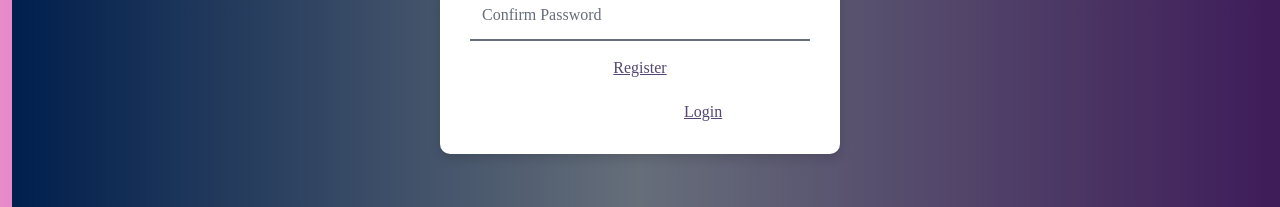
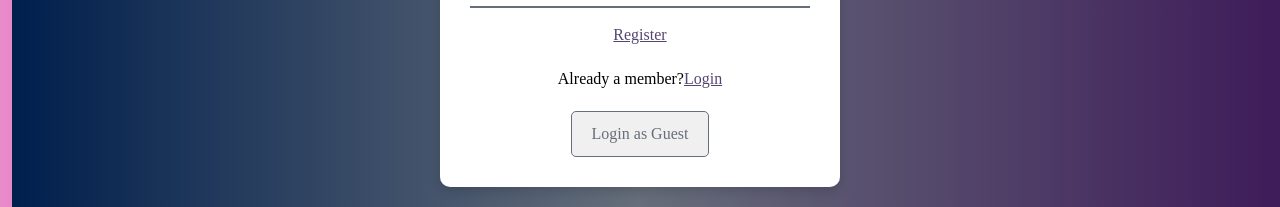
Before and after one commit to mapulecodes/saloninventory, a Vue app: page /register in a window 1280 px wide. Shown: the part 500-707 px from the top of the page. Built offline with nearby package versions, Linux system fonts and the light colour scheme.

Commit message:
registeruser

```diff
--- a/src/views/LoginView.vue
+++ b/src/views/LoginView.vue
@@ -27,19 +27,34 @@ export default {
   },
   methods: {
     async loginUser() {
+      const userData = {
+        email: this.user_email,
+        password: this.user_password
+      };
+
       try {
-        const response = await this.$store.dispatch('loginUser', this.$data);
+        // Send user data to the backend (adjust the URL to match your API)
+        const response = await fetch('/api/login', {
+          method: 'POST',
+          headers: {
+            'Content-Type': 'application/json'
+          },
+          body: JSON.stringify(userData)
+        });
 
+        const result = await response.json();
 
-        if (!response || response.status === 404) {
-          this.$router.push('/register');
+        if (response.ok) {
+          // On successful login, store token or user data and redirect to the dashboard
+          localStorage.setItem('token', result.token); // Assuming token is returned from the API
+          this.$router.push('/dashboard');
         } else {
-
-          this.$router.push('/dashboard');
+          // Handle invalid login credentials
+          alert(result.message || 'Login failed. Please check your credentials.');
         }
       } catch (error) {
         console.error('Login error:', error);
-
+        alert('An error occurred during login');
       }
     },
     goToRegister() {
--- a/src/views/RegisterView.vue
+++ b/src/views/RegisterView.vue
@@ -10,10 +10,14 @@
         <button type="submit" class="btn-text">Register</button>
       </form>
 
+      <!-- Login for existing users -->
       <div class="login-link">
-        <span>Already a member?</span>
+        <span style="color: black">Already a member?</span>
         <router-link to="/login" class="btn-text">Login</router-link>
       </div>
+
+      <!-- Login as Guest Button -->
+      <button @click="loginAsGuest" class="btn-guest">Login as Guest</button>
     </div>
   </div>
 </template>
@@ -30,13 +34,13 @@ export default {
   },
   methods: {
     async registerUser() {
-      // Validate password match
+
       if (this.user_password !== this.user_confirm_password) {
         alert('Passwords do not match');
         return;
       }
 
-      // Prepare user data
+
       const userData = {
         name: this.user_name,
         email: this.user_email,
@@ -44,7 +48,7 @@ export default {
       };
 
       try {
-        // Send user data to the backend (adjust the URL to match your API)
+
         const response = await fetch('/api/register', {
           method: 'POST',
           headers: {
@@ -56,15 +60,20 @@ export default {
         const result = await response.json();
 
         if (response.ok) {
-          // On successful registration, redirect to the dashboard
+
           this.$router.push('/dashboard');
         } else {
-          // Handle error (e.g. user already exists)
+
           alert(result.message || 'Registration failed');
         }
       } catch (error) {
         alert('An error occurred during registration');
       }
+    },
+    loginAsGuest() {
+
+      localStorage.setItem('isGuest', true);
+      this.$router.push('/dashboard');
     }
   }
 };
@@ -124,6 +133,23 @@ input:focus {
   color: #666e7a;
 }
 
+.btn-guest {
+  margin-top: 20px;
+  background-color: #f0f0f0;
+  border: 1px solid #666e7a;
+  padding: 10px 20px;
+  font-size: 16px;
+  color: #666e7a;
+  cursor: pointer;
+  border-radius: 5px;
+  transition: background-color 0.2s, color 0.2s;
+}
+
+.btn-guest:hover {
+  background-color: #666e7a;
+  color: #fff;
+}
+
 .login-link {
   margin-top: 20px;
 }
```
